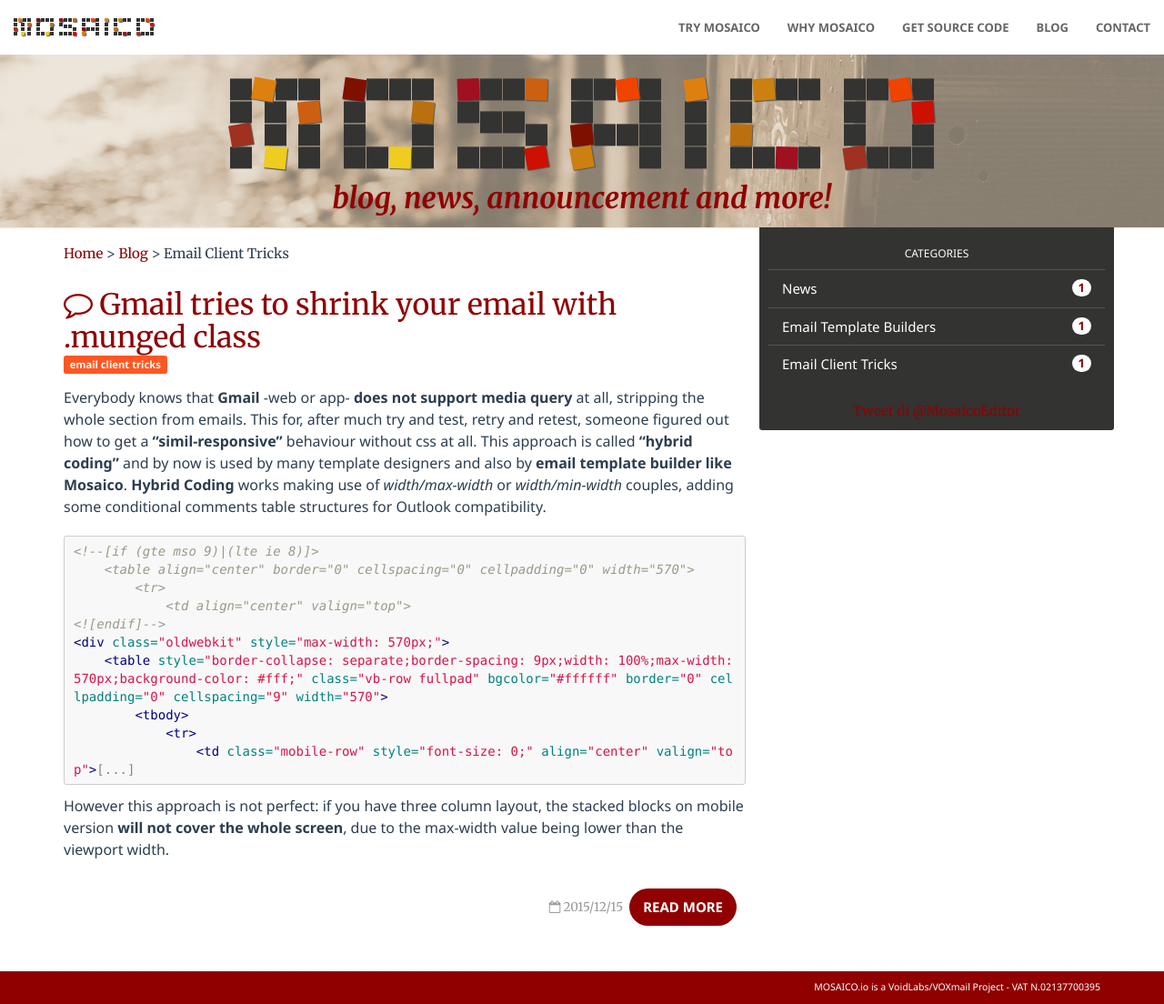
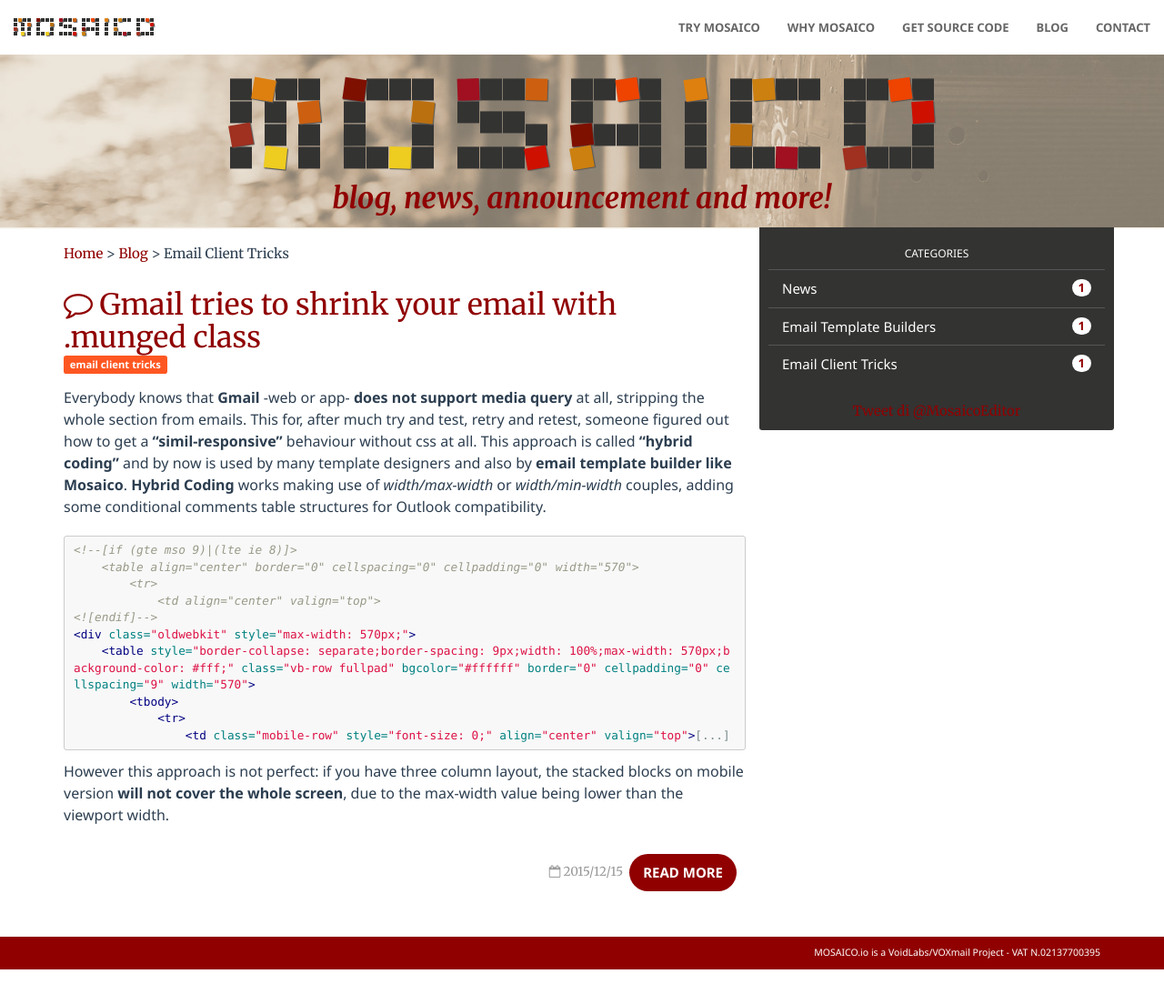
Before and after one commit to voidlabs/mosaico.io, a Jekyll site: the page built from email-client-tricks/index.html, in a window 1280 px wide and 1104 px high. Shown: the whole window at 91% size. Built offline with Jekyll 4.4.1, drawn with Linux system fonts in a browser that asks for light colours; Markdown is read by kramdown in place of the engine named in the settings; comment, search, counter and statistics services are not loaded.

Commit message:
Update pygment.css

```diff
--- a/css/pygment.css
+++ b/css/pygment.css
@@ -2,7 +2,15 @@
  * GitHub style for Pygments syntax highlighter, for use with Jekyll
  * Courtesy of GitHub.com
  */
-
+.highlight pre, .markdown-body pre {
+    padding: 16px;
+    overflow: auto;
+    font-size: 85%;
+    line-height: 1.45;
+    background-color: #f7f7f7;
+    border-radius: 3px;
+    word-wrap: normal;
+}
 .highlight pre, pre, .highlight .hll { background-color: #f8f8f8; border: 1px solid #ccc; padding: 6px 10px; border-radius: 3px; }
 .highlight .c { color: #999988; font-style: italic; }
 .highlight .err { color: #a61717; background-color: #e3d2d2; }
```
